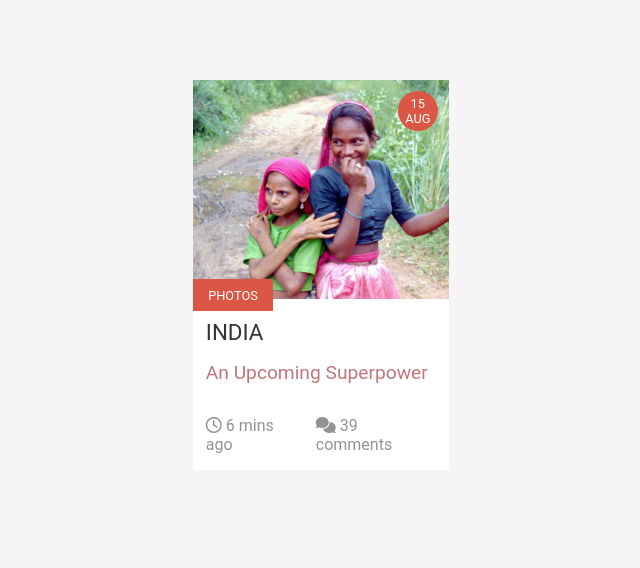
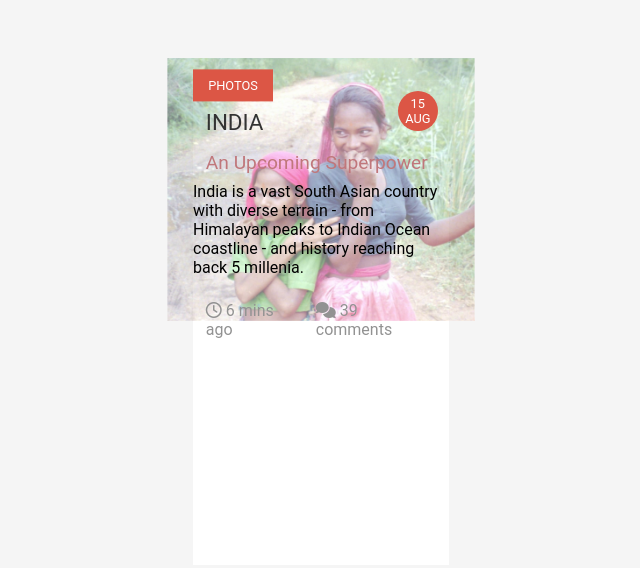
Before and after one commit to html-css-nicode/HC-07-Animated_Card, a plain HTML site: page index.html in a window 1280 px wide. Shown: the whole page, without its empty margins (319-959 px from the left). Drawn offline with Linux system fonts and the light colour scheme; a web font is replaced by a local one.

Commit message:
Fix ok, animate not ok

```diff
--- a/assets/scss/nistyle.scss
+++ b/assets/scss/nistyle.scss
@@ -25,6 +25,7 @@ body {
   max-width: 20vw;
   background: #fff;
   margin-top: 10vh;
+  transition: all 1s;
   .cardTop {
     position: relative;
     .dateRounded {
@@ -41,11 +42,13 @@ body {
       position: absolute;
       top: 5%;
       left: 80%;
+      z-index: 1;
     .cardImg {
-        display: flex;
-        flex-direction: column;
-        text-align: left;
-        text-align: left;
+      display: flex;
+      flex-direction: column;
+      text-align: left;
+      text-align: left;
+      overflow: hidden;
       }
     }
   }
@@ -85,6 +88,9 @@ body {
       color: rgba(192, 119, 123, 1);
       font-size: 1.2rem;
     }
+    .cardDescription {
+      display: none;
+    }
     .cardInfo {
       display: flex;
       flex-direction: row;
@@ -100,18 +106,22 @@ body {
 }
 
 // ! Why is nesting in .cardImg not working ?
-img {
+.cardImg img {
   width: 100%;
   max-height: auto;
+  transition: all 1s;
+}
+
+.card:hover {
+  box-shadow: 1px 1px 12px #555;
+  }
+.cardBottom {
+    transform: translateY(-80%);
+}
+img {
+    transform: scale(1.2, 1.2);
+    opacity: 0.5;
 }
 
 
-
-
-
-
-
-
-
-
 // FOOTER
--- a/index.html
+++ b/index.html
@@ -25,9 +25,9 @@
         <article class="dateRounded">
           15</br>AUG
         </article>
-        <article class="cardImg">
+        <div class="cardImg">
           <img src="/assets/img/india-people-350-300.png" alt="Indian People">
-        </article>
+        </div>
       </div>
       <div class="cardBottom">
         <article class="photoText">
@@ -38,6 +38,9 @@
         </article>
         <article class="cardTeasing">
             an upcoming superpower
+        </article>
+        <article class="CardDescription">
+            India is a vast South Asian country with diverse terrain - from Himalayan peaks to Indian Ocean coastline - and history reaching back 5 millenia.
         </article>
         <article class="cardInfo">
           <div class="card-timeSinceSend">
```
Also changed, not shown: assets/css/nistyle.css, 2 other files.
